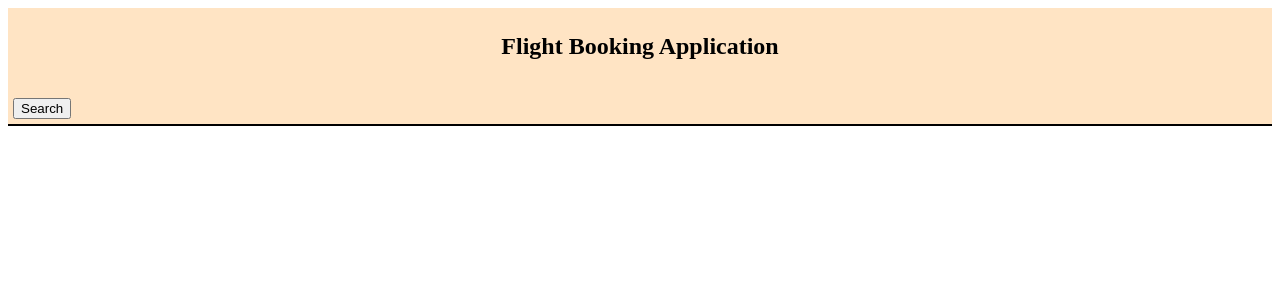
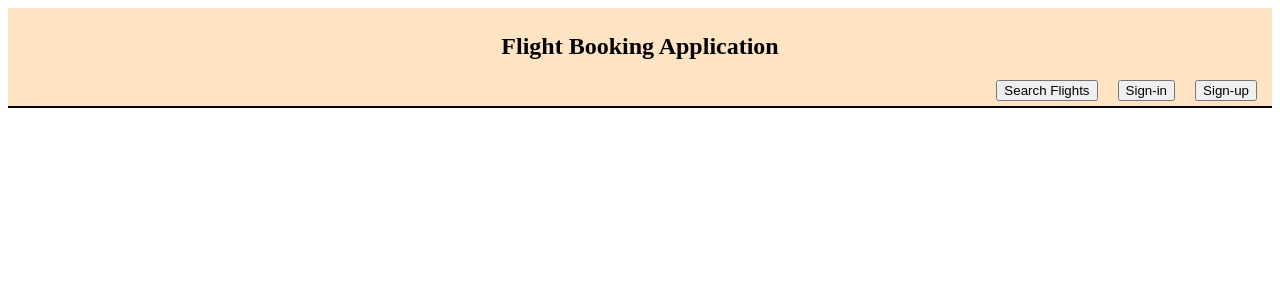
Before and after one commit to sureshcskkumar/flight-app-frontend, an Angular app: page / in a window 1280 px wide. Shown: the top 300 px of the page. Built offline with nearby package versions, Linux system fonts and the light colour scheme.

Commit message:
Intermediate commit

```diff
--- a/src/app/app.component.html
+++ b/src/app/app.component.html
@@ -1 +1,3 @@
 <app-header></app-header>
+
+<router-outlet></router-outlet>
--- a/src/app/components/header/header.component.html
+++ b/src/app/components/header/header.component.html
@@ -1,5 +1,10 @@
-<div>
+<header>
     <h2>Flight Booking Application</h2>
-    <br>
-    <input type="button" value="Search">
-</div>
+
+    <div align="right">
+        <button (click)="search()">Search Flights</button>
+        <button *ngIf="!isLoggedIn">Sign-in</button>
+        <button *ngIf="!isLoggedIn">Sign-up</button>
+        <button *ngIf="isLoggedIn">Logout</button>
+    </div>
+</header>
--- a/src/app/components/header/header.component.scss
+++ b/src/app/components/header/header.component.scss
@@ -1,4 +1,4 @@
-div {
+header {
     border-bottom: 2px solid black;
     background-color: bisque;
     padding: 5px;
@@ -14,3 +14,7 @@ h1 {
     color: white;
     border: 5px solid red;
 }
+
+button {
+    margin: 0 10px;
+}
--- a/src/app/components/header/header.component.ts
+++ b/src/app/components/header/header.component.ts
@@ -1,4 +1,6 @@
 import { Component, OnInit } from '@angular/core';
+import { Router } from '@angular/router';
+import { SearchComponent } from '../search/search.component';
 
 @Component({
   selector: 'app-header',
@@ -9,9 +11,13 @@ export class HeaderComponent implements OnInit {
 
   isLoggedIn = false;
 
-  constructor() { }
+  constructor(private router:Router) { }
 
   ngOnInit(): void {
   }
 
+  search() {
+    console.log("Redirect to Search Component");
+    this.router.navigate(["/", "search"])
+  }
 }
--- /dev/null
+++ b/src/app/components/search/search.component.html
@@ -0,0 +1,5 @@
+<div>
+    <form>
+        <input type="text">
+    </form>
+</div>
--- /dev/null
+++ b/src/app/components/search/search.component.ts
@@ -0,0 +1,15 @@
+import { Component, OnInit } from '@angular/core';
+
+@Component({
+  selector: 'app-search',
+  templateUrl: './search.component.html',
+  styleUrls: ['./search.component.scss']
+})
+export class SearchComponent implements OnInit {
+
+  constructor() { }
+
+  ngOnInit(): void {
+  }
+
+}
```
Also changed, not shown: src/app/app.module.ts (+12 -2 lines), src/app/components/search/search.component.scss (added), 1 other file (tests, documents, lock files or other folders).
